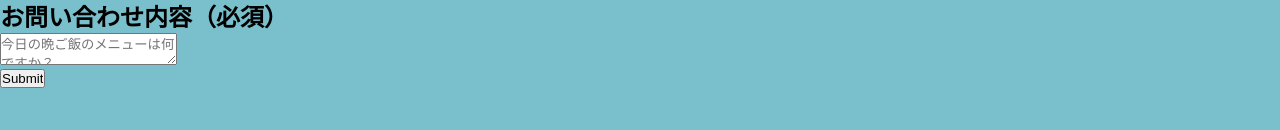
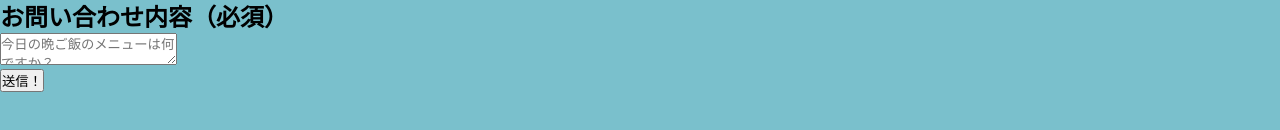
Before and after one commit to Piyopanman/piyopanman-daily-frontend, a React (Create React App) app: page /contact in a window 1280 px wide. Shown: the part 384-514 px from the top of the page. Built offline with nearby package versions, Linux system fonts and the light colour scheme.

Commit message:
送信した後に入力された値を消すようにした

```diff
--- a/src/daily/pages/Contact.js
+++ b/src/daily/pages/Contact.js
@@ -1,13 +1,14 @@
-import React, { useState, useEffect } from 'react'
 import { useForm } from "react-hook-form"
 import { postContact } from "../api/postContact"
 
 export const Contact = () =>{
 
-    const { register, handleSubmit, watch, errors } = useForm();
-    const onSubmit = (data) => {
+    const { register, handleSubmit} = useForm();
+    const onSubmit = (data, e) => {
         console.log(data)
         postContact(data)
+        window.alert(data.name + "さん、お問い合わせありがとうございました！")
+        e.target.reset()
     }
 
     return(
@@ -24,7 +25,7 @@ export const Contact = () =>{
                 <input type="text" name="oshi" ref={register} placeholder="Java"/><br></br>
                 <h2>お問い合わせ内容（必須）</h2>
                 <textarea name="content" required={true} ref={register} placeholder="今日の晩ご飯のメニューは何ですか？"/><br></br>
-                <input type="submit" />
+                <input type="submit" value="送信！" />
             </form>
         </div>
     )
```
